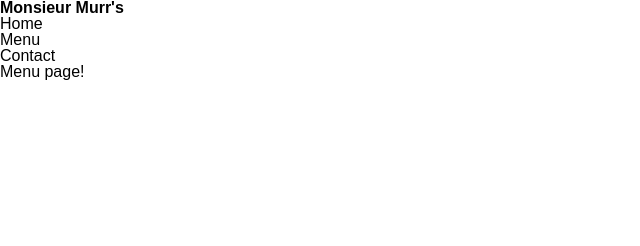
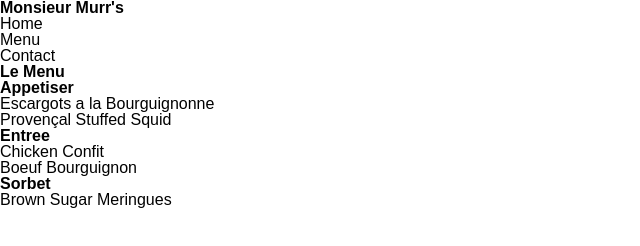
Before and after one commit to programmurr/restaurant, a website built with webpack: page dist/index.html in a window 1280 px wide. Both pictures are taken after a click on the element "Menu". Shown: the whole page, without its empty margins (0-640 px from the left). Built offline with nearby package versions, Linux system fonts and the light colour scheme.

Commit message:
Content finished for all pages

```diff
--- a/src/contact-page.js
+++ b/src/contact-page.js
@@ -1,11 +1,29 @@
 function contactPage() {
-	content.children[2].innerHTML = '';
+	const contactHeader = document.createElement('h2');
+	contactHeader.id = 'contact-header';
+	contactHeader.textContent = 'Compliment us:';
 
-	const contactText = document.createElement('p');
-	contactText.id = 'contact-text';
-	contactText.textContent = 'Contact page!';
+	const contactAddress = document.createElement('ul');
+	contactAddress.id = 'contact-address';
+	const line1 = document.createElement('li');
+	line1.textContent = "Opposite Dicey Riley's";
+	const line2 = document.createElement('li');
+	line2.textContent = 'Market Street';
+	const line3 = document.createElement('li');
+	line3.textContent = 'Strabane';
+	const line4 = document.createElement('li');
+	line4.textContent = 'BT99 9DR';
+	const phone = document.createElement('li');
+	phone.textContent = 'Tel: 028 8888 8888';
+	const facebook = document.createElement('a');
+	facebook.href = '#';
+	facebook.className = 'fa fa-facebook';
 
-	content.children[2].appendChild(contactText);
+	[ line1, line2, line3, line4, phone, facebook ].forEach(function(line) {
+		contactAddress.appendChild(line);
+	});
+
+	return { contactHeader, contactAddress };
 }
 
 export { contactPage };
--- a/src/home-page.js
+++ b/src/home-page.js
@@ -1,6 +1,4 @@
 function homePage() {
-	content.children[2].innerHTML = '';
-
 	const baguettesPhoto = document.createElement('img');
 	baguettesPhoto.src = '../src/baguette.jpeg';
 	baguettesPhoto.alt = 'Image of Lovely Bread';
@@ -13,11 +11,7 @@ function homePage() {
             all you need to do is sit back, relax, and let us put snails in your mouth.
 			`;
 
-	content.children[2].appendChild(baguettesPhoto);
-	content.children[2].appendChild(homeText);
-
-	// return { baguettesPhoto, homeText };
-	// Is this better JS? So then module is not 'reaching out' and is isolated?
+	return { baguettesPhoto, homeText };
 }
 
 export { homePage };
--- a/src/index.js
+++ b/src/index.js
@@ -37,8 +37,28 @@ content.appendChild(homeHeader);
 content.appendChild(tabsDiv);
 content.appendChild(subContent);
 
-homePage();
+function loadHomePage() {
+	subContent.innerHTML = '';
+	subContent.appendChild(homePage().baguettesPhoto);
+	subContent.appendChild(homePage().homeText);
+}
 
-document.querySelector('#home-tab').addEventListener('click', homePage);
-document.querySelector('#menu-tab').addEventListener('click', menuPage);
-document.querySelector('#contact-tab').addEventListener('click', contactPage);
+function loadMenuPage() {
+	subContent.innerHTML = '';
+
+	menuPage().displayArray.forEach(function(element) {
+		subContent.appendChild(element);
+	});
+}
+
+function loadContactPage() {
+	subContent.innerHTML = '';
+	subContent.appendChild(contactPage().contactHeader);
+	subContent.appendChild(contactPage().contactAddress);
+}
+
+document.querySelector('#home-tab').addEventListener('click', loadHomePage);
+document.querySelector('#menu-tab').addEventListener('click', loadMenuPage);
+document.querySelector('#contact-tab').addEventListener('click', loadContactPage);
+
+loadHomePage();
--- a/src/menu-page.js
+++ b/src/menu-page.js
@@ -1,11 +1,75 @@
 function menuPage() {
-	content.children[2].innerHTML = '';
+	const menuHeader = document.createElement('h2');
+	menuHeader.id = 'menu-header';
+	menuHeader.className = 'menu';
+	menuHeader.textContent = 'Le Menu';
 
-	const menuText = document.createElement('p');
-	menuText.id = 'menu-text';
-	menuText.textContent = 'Menu page!';
+	// Starter
+	const starterHeader = document.createElement('h3');
+	starterHeader.id = 'starter-header';
+	starterHeader.className = 'menu';
+	starterHeader.textContent = 'Appetiser';
 
-	content.children[2].appendChild(menuText);
+	const starterList = document.createElement('ul');
+	starterList.id = 'starter-list';
+	starterList.className = 'menu';
+
+	const escargot = document.createElement('li');
+	escargot.id = 'starter-escargot';
+	escargot.className = 'menu';
+	escargot.textContent = 'Escargots a la Bourguignonne';
+
+	const squid = document.createElement('li');
+	squid.id = 'starter-squid';
+	squid.className = 'menu';
+	squid.textContent = 'Provençal Stuffed Squid';
+
+	// Entree
+	const mainHeader = document.createElement('h3');
+	mainHeader.id = 'main-header';
+	mainHeader.className = 'menu';
+	mainHeader.textContent = 'Entree';
+
+	const mainList = document.createElement('ul');
+	mainList.id = 'main-list';
+	mainList.className = 'menu';
+
+	const chicken = document.createElement('li');
+	chicken.id = 'main-chicken';
+	chicken.className = 'menu';
+	chicken.textContent = 'Chicken Confit';
+
+	const beef = document.createElement('li');
+	beef.id = 'main-beef';
+	beef.className = 'menu';
+	beef.textContent = 'Boeuf Bourguignon';
+
+	// Sorbet
+	const dessertHeader = document.createElement('h3');
+	dessertHeader.id = 'dessert-header';
+	dessertHeader.className = 'menu';
+	dessertHeader.textContent = 'Sorbet';
+
+	const dessertList = document.createElement('ul');
+	dessertList.id = 'main-list';
+	dessertList.className = 'menu';
+
+	const meringue = document.createElement('li');
+	meringue.id = 'dessert-meringue';
+	meringue.className = 'menu';
+	meringue.textContent = 'Brown Sugar Meringues';
+
+	starterList.appendChild(escargot);
+	starterList.appendChild(squid);
+
+	mainList.appendChild(chicken);
+	mainList.appendChild(beef);
+
+	dessertList.appendChild(meringue);
+
+	const displayArray = [ menuHeader, starterHeader, starterList, mainHeader, mainList, dessertHeader, dessertList ];
+
+	return { displayArray };
 }
 
 export { menuPage };
--- a/src/style.css
+++ b/src/style.css
@@ -15,6 +15,23 @@ body {
 	cursor: pointer;
 }
 
+.fa {
+	padding: 20px;
+	font-size: 30px;
+	width: 17px;
+	text-align: center;
+	text-decoration: none;
+	border-radius: 50%;
+}
+
+.fa:hover {
+	opacity: 0.7;
+}
+
+.fa-facebook {
+	background: #3b5998;
+	color: white;
+}
 /* Only looks good in half size */
 /* #content {
 	display: grid;
```
Also changed, not shown: dist/index.html, dist/main.js.
